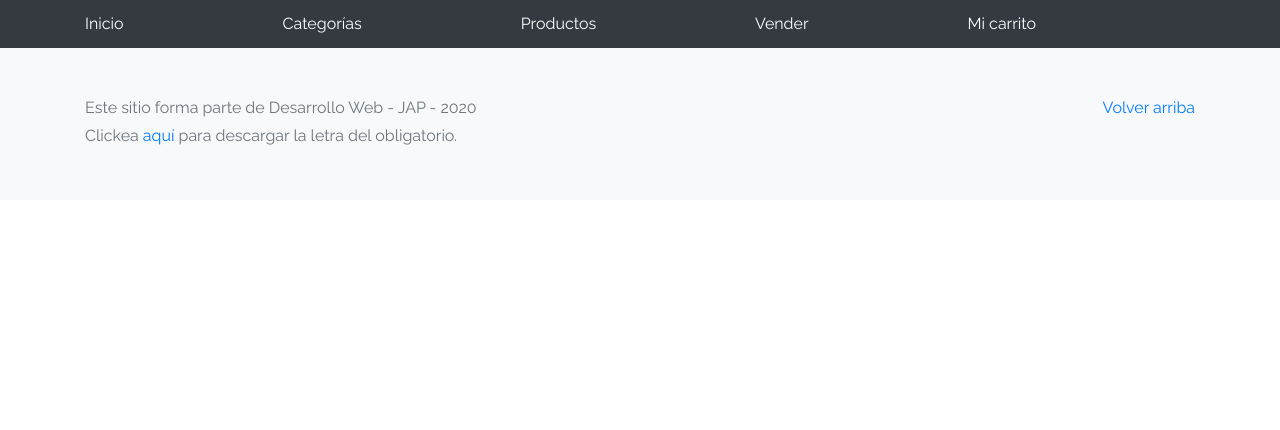
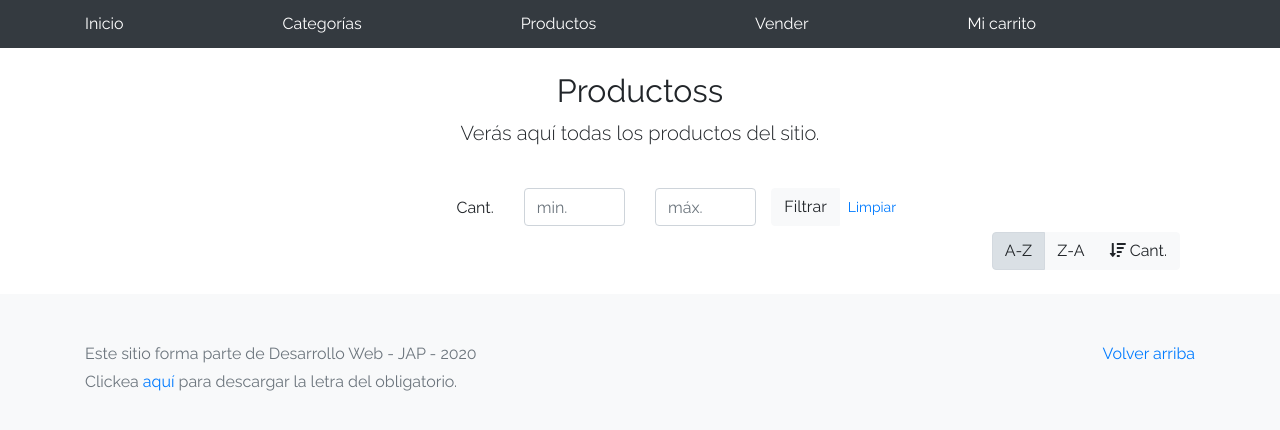
Before and after one commit to dafnemonzon/ecommercejapfasedos, a plain HTML site: page products.html in a window 1280 px wide. Drawn offline with Linux system fonts and the light colour scheme; no server answers.

Commit message:
casillas de max y min, etc

```diff
--- a/products.html
+++ b/products.html
@@ -22,15 +22,53 @@
         <a class="py-2 d-none d-md-inline-block" href="sell.html">Vender</a>
         <a class="py-2 d-none d-md-inline-block" href="cart.html">Mi carrito</a>
         <div class="py-2 d-none d-md-inline-block" id="userFace" style="color:white"> </div>
+
       </div>
-
 
     </nav>
     <div class="container">
+      <div class="text-center p-4">
+        <h2>Productoss</h2>
+        <p class="lead">Verás aquí todas los productos del sitio.</p>
+    </div>
+      <!--botones de max y min -->
+      <div class="col-md-6 col-sm-12 mb-1 container">
+        <div class="row container p-0 m-0">
+          <div class="col">
+            <p class="font-weight-normal text-right my-2">Cant.</p>
+          </div>
+          <div class="col">
+            <input class="form-control" type="number" placeholder="min." id="rangeFilterCountMin">
+          </div>
+          <div class="col">
+            <input class="form-control" type="number" placeholder="máx." id="rangeFilterCountMax">
+          </div>
+          <div class="col-3 p-0">
+            <div class="btn-group" role="group">
+              <button class="btn btn-light btn-block" id="rangeFilterCount">Filtrar</button>
+              <button class="btn btn-link btn-sm" id="clearRangeFilter">Limpiar</button>
+            </div>
+          </div>
+        </div>
+      </div>
+      <div class="col text-right">
+        <div class="btn-group btn-group-toggle mb-4" data-toggle="buttons">
+            <label class="btn btn-light active" id="sortAsc">
+                <input type="radio" name="options" autocomplete="off" checked="">A-Z
+            </label>
+            <label class="btn btn-light" id="sortDesc">
+                <input type="radio" name="options" autocomplete="off">Z-A
+            </label>
+            <label class="btn btn-light" id="sortByCount">
+                <input type="radio" name="options" autocomplete="off"><i class="fas fa-sort-amount-down mr-1"></i>Cant.
+            </label>
+        </div>
+    </div>
       <div class="row">
         <div class="list-group" id="productos">
         </div>
       </div>
+
     </div>
 
 
```
